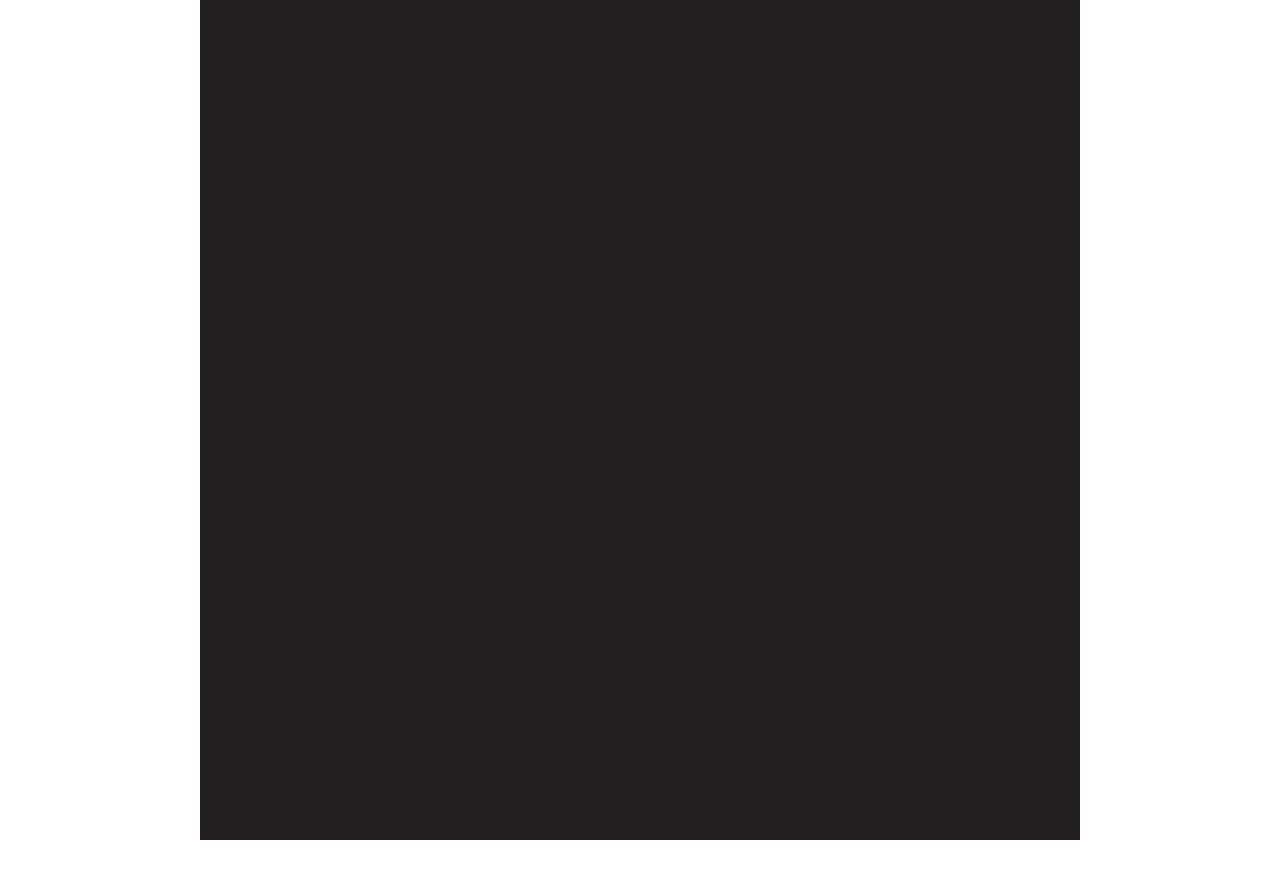
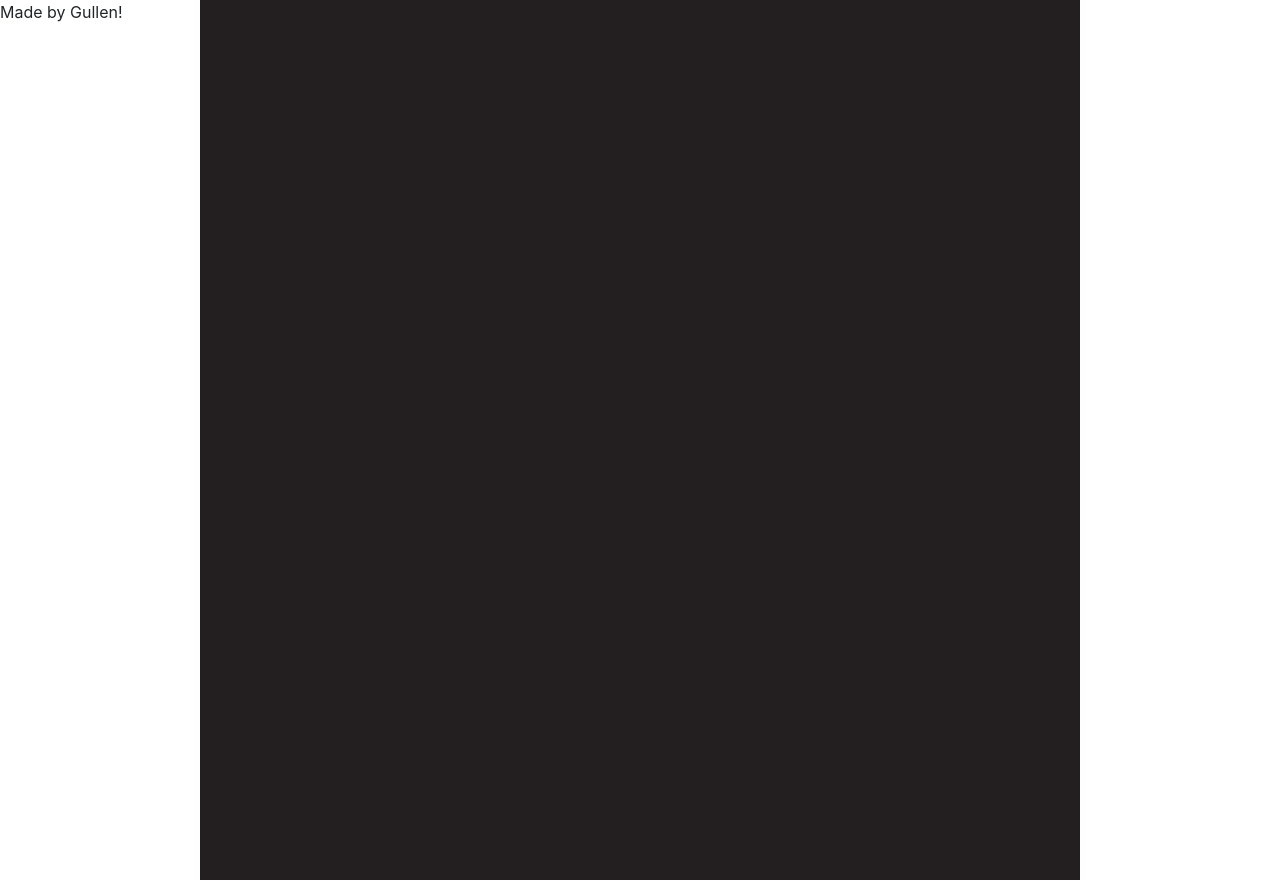
Before and after one commit to Gullen/OnlineTron, a website: page public/index.html in a window 1280 px wide. Before the commit the page ends 840 px from the top, so only its background shows below. Drawn offline with nearby package versions, Linux system fonts and the light colour scheme.

Commit message:
added creator name

```diff
--- a/public/index.html
+++ b/public/index.html
@@ -4,6 +4,7 @@
     <meta charset="UTF-8">
     <title>Multiplayer TRON</title>
     <link rel="stylesheet" href="https://stackpath.bootstrapcdn.com/bootstrap/4.5.0/css/bootstrap.min.css" integrity="sha384-9aIt2nRpC12Uk9gS9baDl411NQApFmC26EwAOH8WgZl5MYYxFfc+NcPb1dKGj7Sk" crossorigin="anonymous">
+    <p>Made by Gullen!</p>
 </head>
 <body>
     <section class="vh-100">
```
